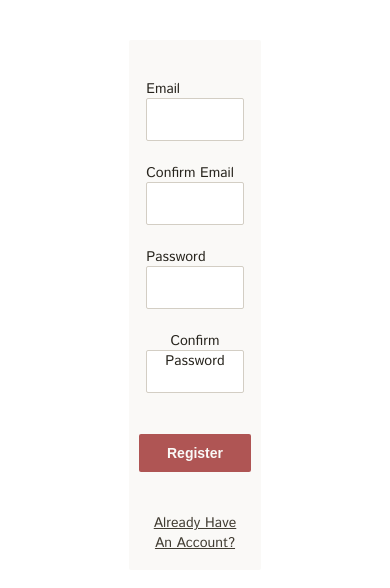
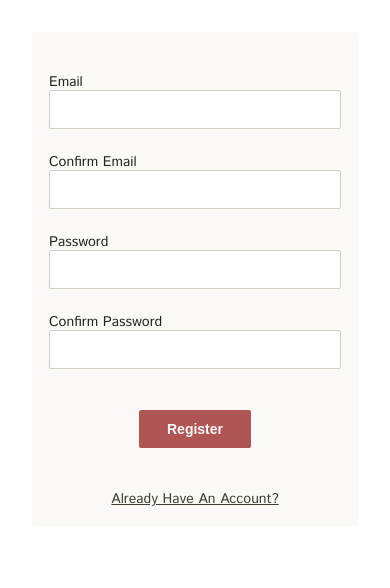
Before and after one commit to Avitohol1/todo, a React (Vite) app: page /welcome in a window 390 px wide. Shown: the top 588 px of the page. Built offline with nearby package versions, Linux system fonts and the light colour scheme; no server answers.

Commit message:
form is now responsive for mobile

```diff
--- a/src/App.scss
+++ b/src/App.scss
@@ -47,6 +47,12 @@
 $gray: #5f5e5e;
 $white: #F6F6F6;
 
+* {
+  margin: 0;
+  padding: 0;
+  box-sizing: border-box;
+}
+
 body {
   background: rgba($grey-0, 0);
   color: #F6F6F6;
--- a/src/styles/LoginForm.scss
+++ b/src/styles/LoginForm.scss
@@ -1,10 +1,12 @@
 @import "../App.scss";
 
 .form-container {
+    width: calc(100vw / 4);
+    margin: 0 auto;
     .form {
+        width: 100%;
         font-size: 14px;
         background: $grey-0;
-        width: calc(100vw / 4);
         display: flex;
         flex-direction: column;
         align-items: center;
@@ -70,3 +72,15 @@
         }
     }
 }
+
+@media screen and (max-width: 1180px) {
+    .form-container {
+        width: 60%;
+    }
+}
+
+@media screen and (max-width: 468px) {
+    .form-container {
+        width: 100%;
+    }
+}
```
